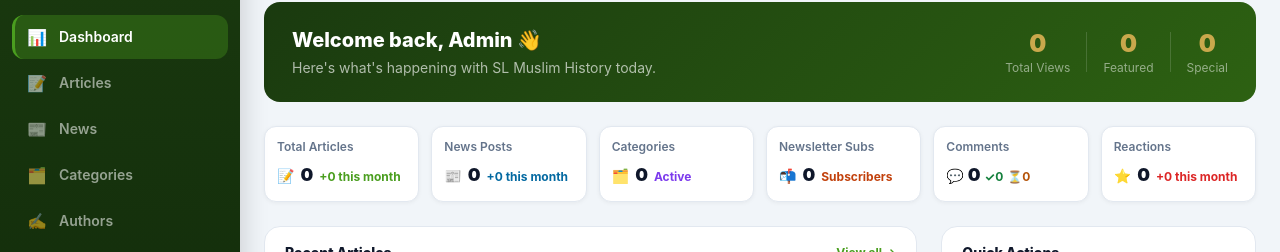
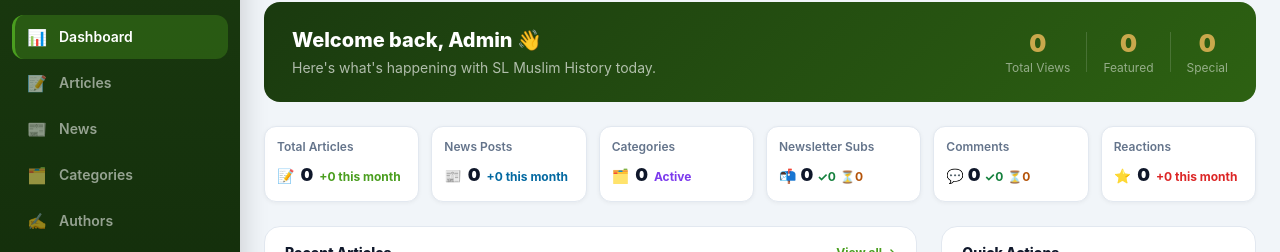
Before and after one commit to anaalahamed/SL-Muslim-History, a Next.js app: page /admin in a window 1280 px wide. Shown: the part 87-339 px from the top of the page. Built offline with nearby package versions, Linux system fonts and the light colour scheme; no server answers; the database is empty; a web font is replaced by a local one.

Commit message:
feat: split newsletter subs dashboard box into All/Accepted/Pending

```diff
--- a/src/app/admin/page.tsx
+++ b/src/app/admin/page.tsx
@@ -26,6 +26,7 @@ const isWithinLast30Days = (dateStr: string) => new Date(dateStr).getTime() > Da
 
 interface CommentRow { status: string; created_at: string }
 interface ReactionRow { emoji: string | null; created_at: string }
+interface SubscriberRow { status: string }
 
 export default function AdminDashboard() {
   const [ownerName,       setOwnerName]       = useState('Admin')
@@ -33,7 +34,7 @@ export default function AdminDashboard() {
   const [news,            setNews]            = useState<NewsPost[]>([])
   const [categoryCount,   setCategoryCount]   = useState(0)
   const [categories,      setCategories]      = useState<{id:string;icon:string;name_en:string;article_count:number}[]>([])
-  const [subCount,        setSubCount]        = useState<number | null>(null)
+  const [subscribers,     setSubscribers]     = useState<SubscriberRow[]>([])
   const [comments,        setComments]        = useState<CommentRow[]>([])
   const [reactions,       setReactions]       = useState<ReactionRow[]>([])
   const [hoveredMonth,    setHoveredMonth]     = useState<number | null>(null)
@@ -43,8 +44,8 @@ export default function AdminDashboard() {
     getArticles(getAuthClient()).then(setArticles)
     getNews(getAuthClient()).then(setNews)
     getCategories().then((cats) => { setCategoryCount(cats.length); setCategories(cats) })
-    getAuthClient().from('newsletter_subscribers').select('*', { count: 'exact', head: true })
-        .then(({ count }) => setSubCount(count ?? 0))
+    getAuthClient().from('newsletter_subscribers').select('status')
+        .then(({ data }) => setSubscribers(data ?? []))
     getAuthClient().from('comments').select('status, created_at')
         .then(({ data }) => setComments(data ?? []))
     getAuthClient().from('reactions').select('emoji, created_at')
@@ -61,6 +62,8 @@ export default function AdminDashboard() {
   const commentsPending    = comments.filter((c) => c.status === 'pending').length
   const commentsThisMonth  = comments.filter((c) => isWithinLast30Days(c.created_at)).length
   const reactionsThisMonth = reactions.filter((r) => isWithinLast30Days(r.created_at)).length
+  const subsAccepted       = subscribers.filter((s) => s.status === 'accepted').length
+  const subsPending        = subscribers.filter((s) => s.status === 'pending').length
 
   // Ranked by real (organic) views, not the boosted total, so an admin-set
   // boost can't make an article look more popular than it actually is here.
@@ -82,7 +85,6 @@ export default function AdminDashboard() {
     { label: 'Total Articles', value: articles.length,   icon: '📝', color: '#4a9e1f', href: '/admin/articles',   change: `+${articlesThisMonth} this month` },
     { label: 'News Posts',     value: news.length,       icon: '📰', color: '#0369a1', href: '/admin/news',        change: `+${newsThisMonth} this month` },
     { label: 'Categories',     value: categoryCount,     icon: '🗂️', color: '#7c3aed', href: '/admin/categories',  change: 'Active' },
-    { label: 'Newsletter Subs',value: subCount !== null ? subCount.toLocaleString() : '—', icon: '📬', color: '#c2410c', href: '/admin/newsletter', change: 'Subscribers' },
   ]
 
   return (
@@ -136,6 +138,23 @@ export default function AdminDashboard() {
             </div>
           </Link>
         ))}
+
+        {/* Newsletter Subs — three counts squeezed into the same compact card */}
+        <Link
+          href="/admin/newsletter"
+          className="rounded-xl p-3 transition-all duration-200 min-w-0"
+          style={{ background: 'white', border: '1px solid #e2e8f0', boxShadow: '0 1px 4px rgba(0,0,0,0.05)' }}
+          onMouseEnter={(e) => { e.currentTarget.style.transform = 'translateY(-2px)'; e.currentTarget.style.boxShadow = '0 6px 16px rgba(0,0,0,0.1)' }}
+          onMouseLeave={(e) => { e.currentTarget.style.transform = 'translateY(0)'; e.currentTarget.style.boxShadow = '0 1px 4px rgba(0,0,0,0.05)' }}
+        >
+          <div className="text-xs font-semibold truncate mb-1.5" style={{ color: '#64748b' }}>Newsletter Subs</div>
+          <div className="flex items-baseline gap-1 flex-wrap">
+            <span className="text-sm">📬</span>
+            <span className="text-lg font-black" style={{ color: '#0f172a' }}>{subscribers.length}</span>
+            <span className="text-xs font-bold" style={{ color: '#15803d' }}>✓{subsAccepted}</span>
+            <span className="text-xs font-bold" style={{ color: '#b45309' }}>⏳{subsPending}</span>
+          </div>
+        </Link>
 
         {/* Comments — three counts squeezed into the same compact card */}
         <Link
```
